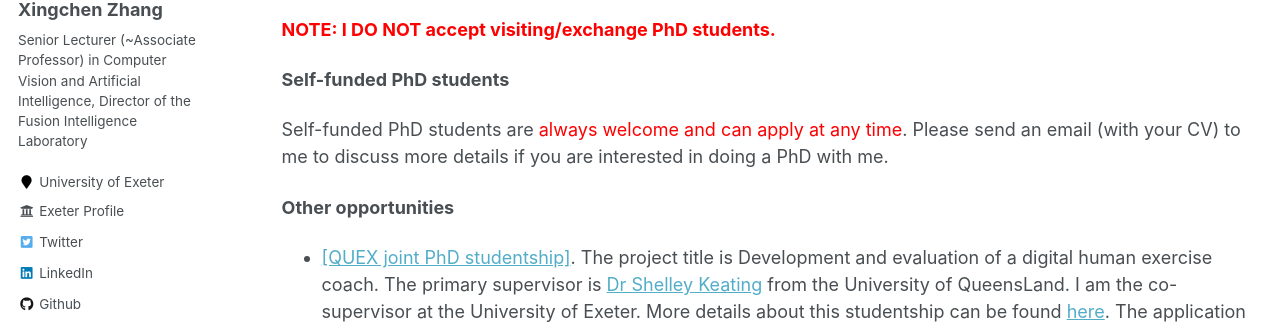
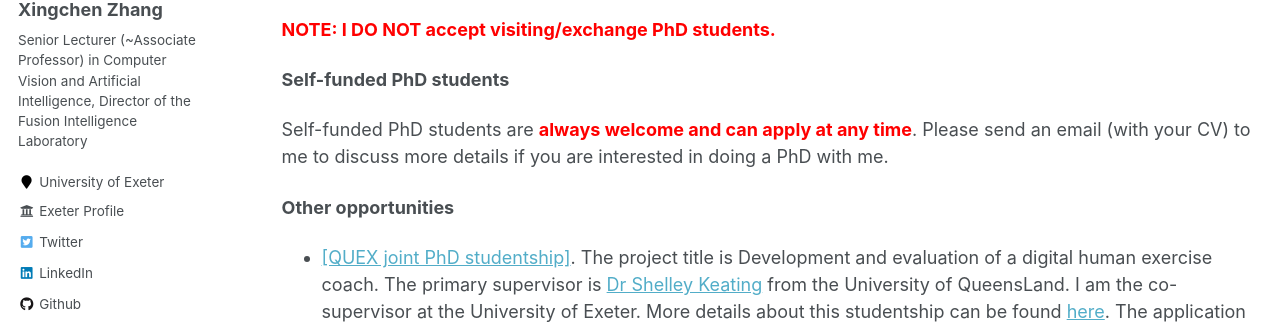
Before and after one commit to xingchenzhang/xingchenzhang.github.io, a Jekyll site: the page built from _pages/vacancies.md, in a window 1280 px wide. Shown: the part 370-694 px from the top of the page. Built offline with Jekyll 4.4.1, drawn with Linux system fonts in a browser that asks for light colours.

Commit message:
update vacancies

```diff
--- a/_pages/vacancies.md
+++ b/_pages/vacancies.md
@@ -18,7 +18,7 @@ PhD Opportunities
 
 **Self-funded PhD students**
 
-Self-funded PhD students are <span style="color: red;">always welcome and can apply at any time</span>. Please send an email (with your CV) to me to discuss more details if you are interested in doing a PhD with me.
+Self-funded PhD students are **<span style="color: red;">always welcome and can apply at any time</span>**. Please send an email (with your CV) to me to discuss more details if you are interested in doing a PhD with me.
 
 **Other opportunities**
 
```
